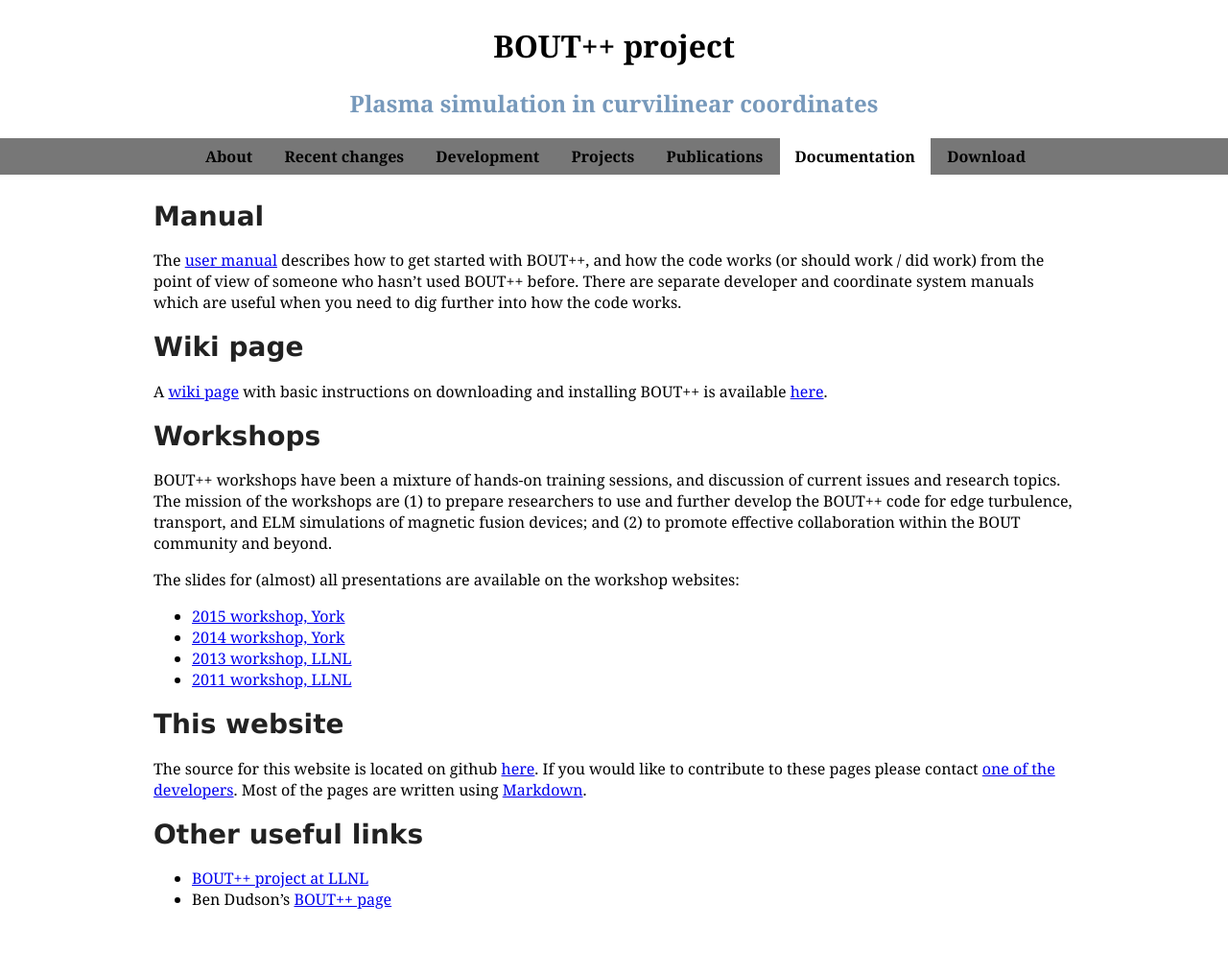
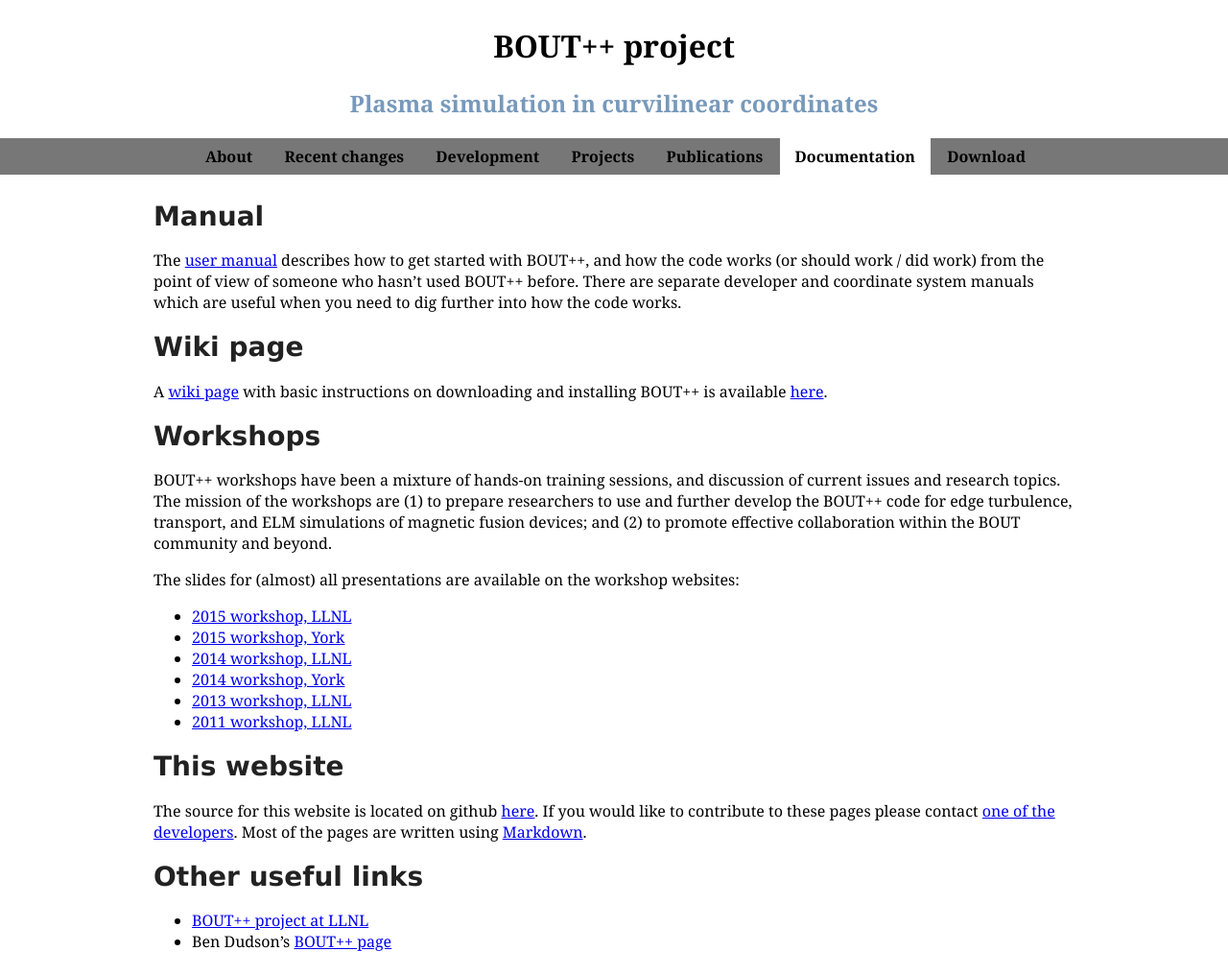
Before and after one commit to boutproject/boutproject.github.io, a Jekyll site: the page built from doc.markdown, in a window 1280 px wide. Shown: the whole page at 96% size. Built offline with Jekyll 4.4.1, drawn with Linux system fonts in a browser that asks for light colours; Markdown is read by kramdown in place of the engine named in the settings; before the commit the page ends 972 px from its top, so only the background shows below that.

Commit message:
Added LLNL workshop links

```diff
--- a/doc.markdown
+++ b/doc.markdown
@@ -19,7 +19,9 @@
 
 The slides for (almost) all presentations are available on the workshop websites:
 
+* [2015 workshop, LLNL](https://bout.llnl.gov/workshops/2015)
 * [2015 workshop, York](workshop2015.html)
+* [2014 workshop, LLNL](https://bout.llnl.gov/workshops/2014)
 * [2014 workshop, York](workshop2014.html)
 * [2013 workshop, LLNL](https://bout2013.llnl.gov/)
 * [2011 workshop, LLNL](https://bout2011.llnl.gov/)
```
